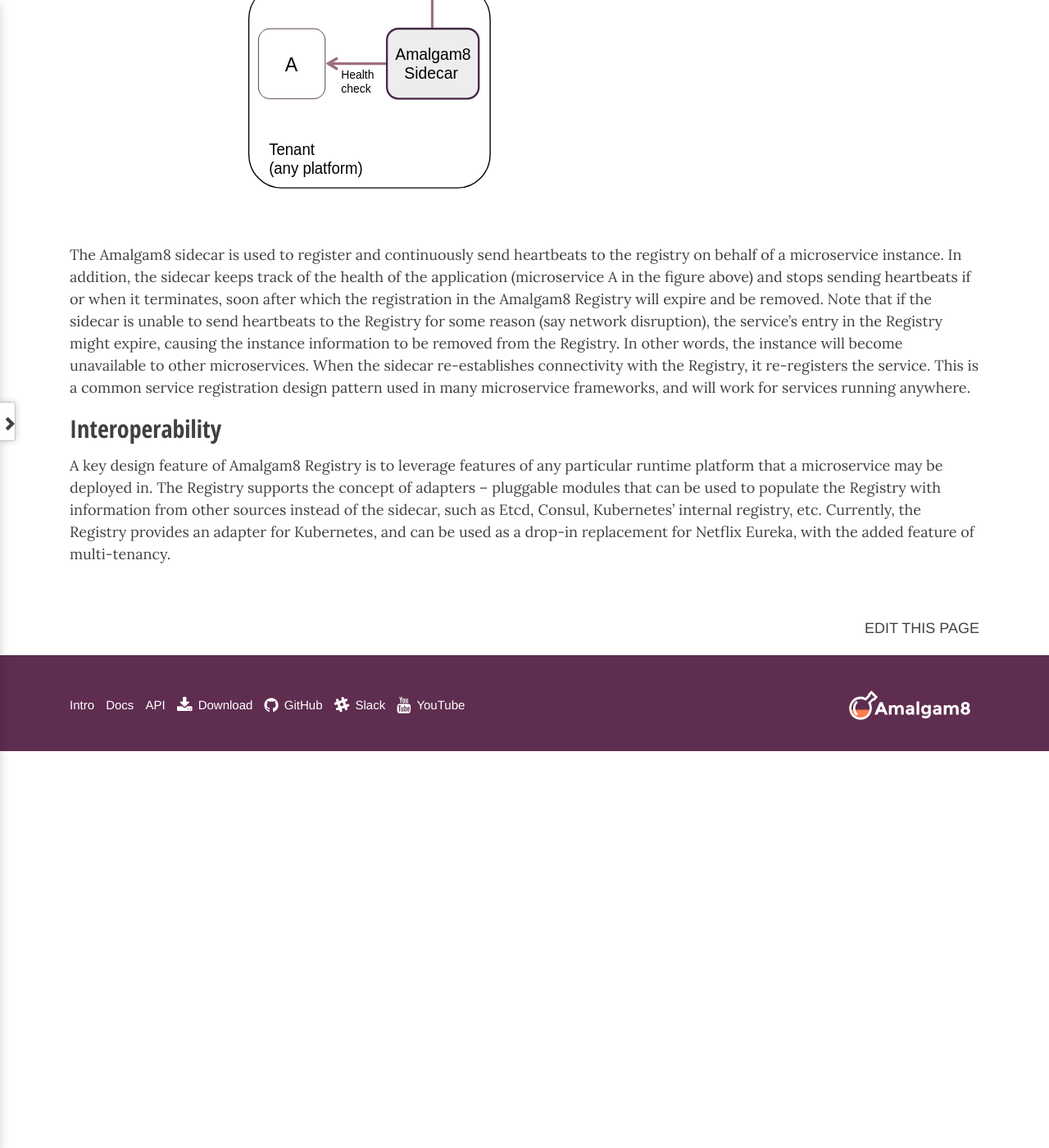
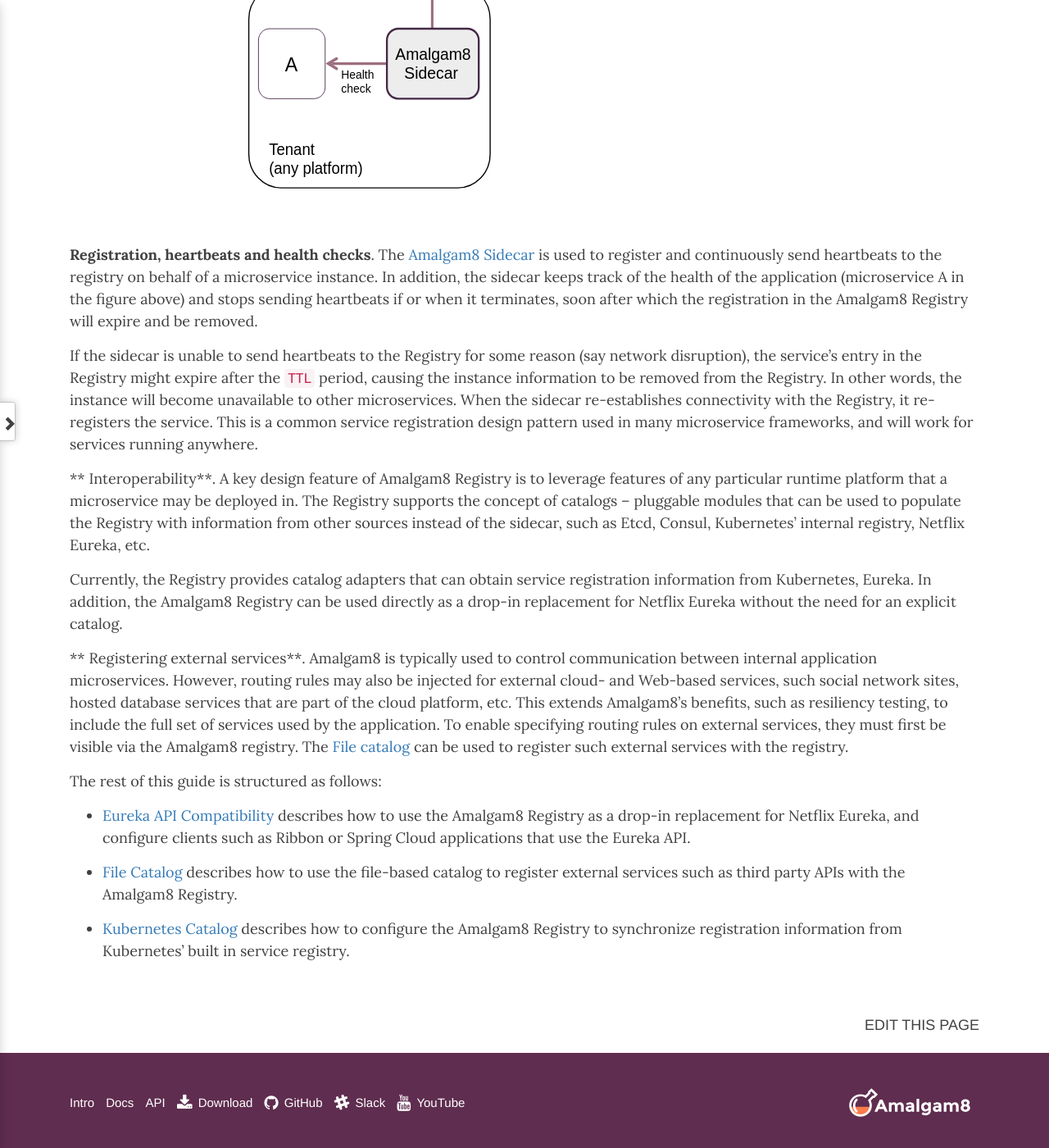
Before and after one commit to amalgam8/amalgam8.github.io, a Jekyll site: the page built from _docs/registry/intro.md, in a window 1280 px wide and 1400 px high, scrolled down 561 px. Shown: the whole window at 82% size. Built offline with Jekyll 4.4.1, drawn with Linux system fonts in a browser that asks for light colours; nearby versions of some CDN libraries; comment, search, counter and statistics services are not loaded; before the commit the page ends 1477 px from its top, so only the background shows below that; some of the changed text lies outside the part shown.

Commit message:
moving registry docs into its own section

```diff
--- a/_docs/amalgam8-components-registry.md
+++ /dev/null
@@ -1,38 +0,0 @@
----
-layout: page
-title: Service Registry
-permalink: /docs/registry/
-order: 4
----
-
-To integrate and use a microservice in Amalgam8, it needs to be registered
-in the Amalgam8 Registry.  The most basic way of registering, which can be
-used for microservices running on any platform / runtime, is shown in the
-following diagram:
-
-![basic registration](/docs/figures/amalgam8-service-registration.svg)
-
-The Amalgam8 sidecar is used to register and continuously send heartbeats
-to the registry on behalf of a microservice instance. In addition, the
-sidecar keeps track of the health of the application (microservice A in the
-figure above) and stops sending heartbeats if or when it terminates, soon
-after which the registration in the Amalgam8 Registry will expire and be
-removed.  Note that if the sidecar is unable to send heartbeats to the
-Registry for some reason (say network disruption), the service's entry in
-the Registry might expire, causing the instance information to be removed
-from the Registry. In other words, the instance will become unavailable to
-other microservices. When the sidecar re-establishes connectivity with the
-Registry, it re-registers the service.  This is a common service
-registration design pattern used in many microservice frameworks, and will
-work for services running anywhere.
-
-## Interoperability <a id="interoperability"></a>
-
-A key design feature of Amalgam8 Registry is to leverage features of any
-particular runtime platform that a microservice may be deployed in.  The
-Registry supports the concept of adapters -- pluggable modules that can be
-used to populate the Registry with information from other sources instead
-of the sidecar, such as Etcd, Consul, Kubernetes' internal registry,
-etc. Currently, the Registry provides an adapter for Kubernetes, and can be
-used as a drop-in replacement for Netflix Eureka, with the added feature of
-multi-tenancy.
--- /dev/null
+++ b/_docs/registry/intro.md
@@ -0,0 +1,69 @@
+---
+layout: page
+title: Introduction
+permalink: /docs/registry/
+category: Service Registry
+order: 0
+---
+
+To integrate and use a microservice in Amalgam8, it needs to be registered
+in the Amalgam8 Registry.  The most basic way of registering, which can be
+used for microservices running on any platform / runtime, is shown in the
+following diagram:
+
+![basic registration](/docs/figures/amalgam8-service-registration.svg)
+
+**Registration, heartbeats and health checks**. The
+[Amalgam8 Sidecar](/docs/sidecar/) is used to register and continuously
+send heartbeats to the registry on behalf of a microservice instance. In
+addition, the sidecar keeps track of the health of the application
+(microservice A in the figure above) and stops sending heartbeats if or
+when it terminates, soon after which the registration in the Amalgam8
+Registry will expire and be removed.
+
+If the sidecar is unable to send heartbeats to the Registry for some reason
+(say network disruption), the service's entry in the Registry might expire
+after the `TTL` period, causing the instance information to be removed from
+the Registry. In other words, the instance will become unavailable to other
+microservices. When the sidecar re-establishes connectivity with the
+Registry, it re-registers the service.  This is a common service
+registration design pattern used in many microservice frameworks, and will
+work for services running anywhere.
+
+** Interoperability**.  A key design feature of Amalgam8 Registry is to
+leverage features of any particular runtime platform that a microservice
+may be deployed in.  The Registry supports the concept of catalogs --
+pluggable modules that can be used to populate the Registry with
+information from other sources instead of the sidecar, such as Etcd,
+Consul, Kubernetes' internal registry, Netflix Eureka, etc.
+
+Currently, the Registry provides catalog adapters that can obtain service
+registration information from Kubernetes, Eureka.  In addition, the
+Amalgam8 Registry can be used directly as a drop-in replacement for Netflix
+Eureka without the need for an explicit catalog.
+
+** Registering external services**.  Amalgam8 is typically used to control
+communication between internal application microservices. However, routing
+rules may also be injected for external cloud- and Web-based services, such
+social network sites, hosted database services that are part of the cloud
+platform, etc.  This extends Amalgam8's benefits, such as resiliency
+testing, to include the full set of services used by the application.  To
+enable specifying routing rules on external services, they must first be
+visible via the Amalgam8 registry. The
+[File catalog](/docs/registry/file-catalog/) can be used to register such
+external services with the registry.
+
+The rest of this guide is structured as follows:
+
+* [Eureka API Compatibility](/docs/registry/eureka-compatibility) describes
+  how to use the Amalgam8 Registry as a drop-in replacement for Netflix
+  Eureka, and configure clients such as Ribbon or Spring Cloud applications
+  that use the Eureka API.
+
+* [File Catalog](/docs/registry/file-catalog/) describes how to use the
+  file-based catalog to register external services such as third party
+  APIs with the Amalgam8 Registry.
+
+* [Kubernetes Catalog](/docs/registry/kubernetes-catalog/) describes how to
+  configure the Amalgam8 Registry to synchronize registration information
+  from Kubernetes' built in service registry.
```
Also changed, not shown: _docs/registry/eureka-compatibility.md (renamed from _docs/registry/registry-eureka-compatibility.md, +1 -1 lines), _docs/registry/file-catalog.md (added, +171 -0 lines), _docs/registry/kubernetes-catalog.md (renamed from _docs/registry/kubernetes-adapter.md, +1 -1 lines), _docs/registry/registering-external-services.md (deleted, +0 -147 lines).
